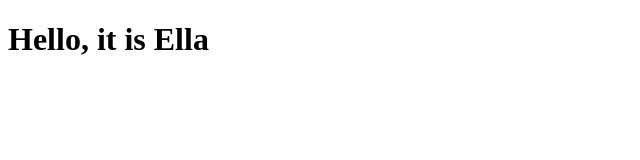
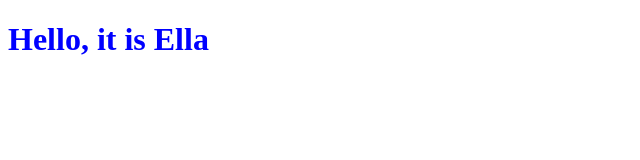
Before and after one commit to ella12333/ella12333.github.io, a plain HTML site: page index.html in a window 1280 px wide. Shown: the whole page, without its empty margins (0-640 px from the left). Drawn offline with Linux system fonts and the light colour scheme.

Commit message:
Update index.html

```diff
--- a/index.html
+++ b/index.html
@@ -1,7 +1,7 @@
 <!DOCTYPEhtml>
 <html>
   <head>
-    <link rel=stylesheet" type="text/css" href="style.css">
+    <link rel="stylesheet" type="text/css" href="style.css">
   </head>
   <body>
     <h1>Hello, it is Ella</h1>
```
